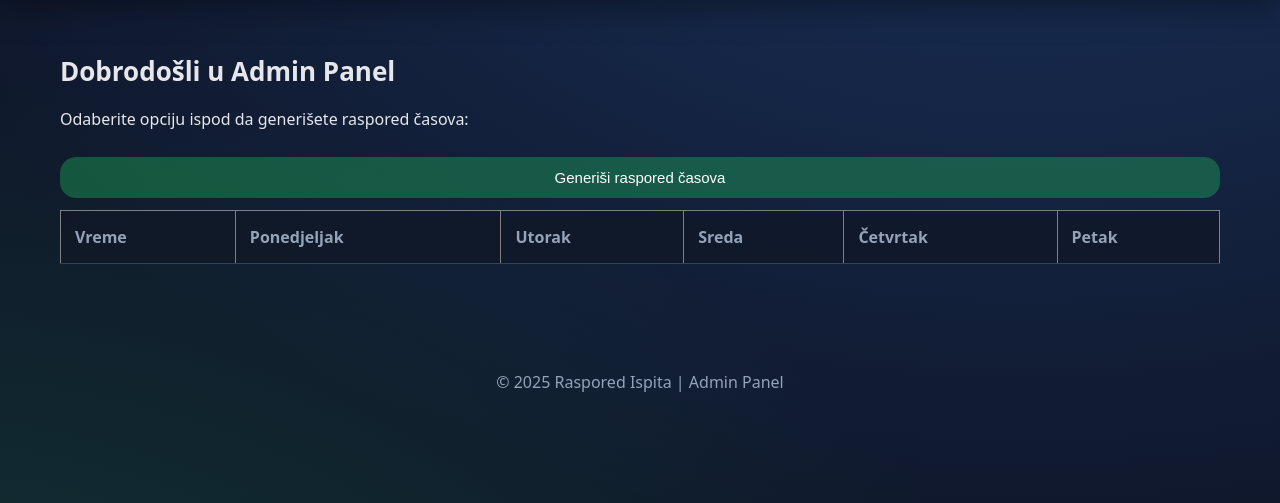
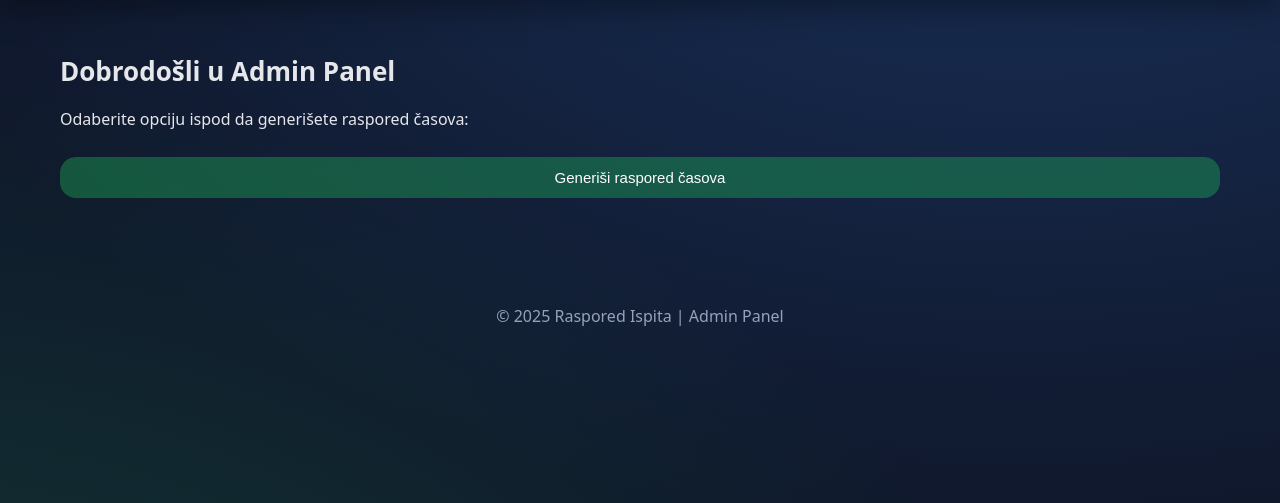
Before and after one commit to aleksabojovicb-git/rasporedispitaicasiova, a PHP site: page /public/views/admin_panel.php in a window 1280 px wide. Shown: the part 96-599 px from the top of the page. Run offline with PHP 8.4, Linux system fonts and the light colour scheme; the visitor is signed in with stand-in values (Sample User, id 1); data that the repository does not hold is empty; some libraries are stand-ins or nearby versions.

Commit message:
uklonjena nepotrebna tabela

```diff
--- a/public/views/admin_panel.php
+++ b/public/views/admin_panel.php
@@ -1279,35 +1279,9 @@ if ($_SERVER['REQUEST_METHOD'] === 'POST') {
                         echo "<h2>Dobrodošli u Admin Panel</h2>";
                         echo "<p>Odaberite opciju ispod da generišete raspored časova:</p>";
 
-                        echo "<button id='generate-schedule' class='option-button'>Generiši raspored časova</button>";
+                   echo "<button id='generate-schedule' class='option-button'>Generiši raspored časova</button>";
+                    echo "<div id='schedule-container' style='margin-top:20px; display:none'></div>";
 
-                        echo "<div id='schedule-container' style='margin-top:20px; display:none;'>";
-                        echo "<div style='text-align:right; margin-bottom:10px;>
-           <div> <label for='year-select'>Godina:</label>
-            <select id='year-select'>
-                <option value='1'>1. godina</option>
-                <option value='2'>2. godina</option>
-                <option value='3'>3. godina</option>
-                <option value='4'>4. godina</option>
-            </select></div>
-            <button id='save-pdf'>Save as PDF</button>
-          </div>";
-
-                        echo "<table id='schedule-table' border='1' cellpadding='5' style='width:100%; border-collapse: collapse; text-align:center;'>
-            <thead>
-                <tr>
-                    <th>Vreme</th>
-                    <th>Ponedjeljak</th>
-                    <th>Utorak</th>
-                    <th>Sreda</th>
-                    <th>Četvrtak</th>
-                    <th>Petak</th>
-                </tr>
-            </thead>
-            <tbody>
-            </tbody>
-          </table>";
-    echo "</div>";
     ?>
 
   <script src="https://cdnjs.cloudflare.com/ajax/libs/jspdf/2.5.1/jspdf.umd.min.js"></script>
```
